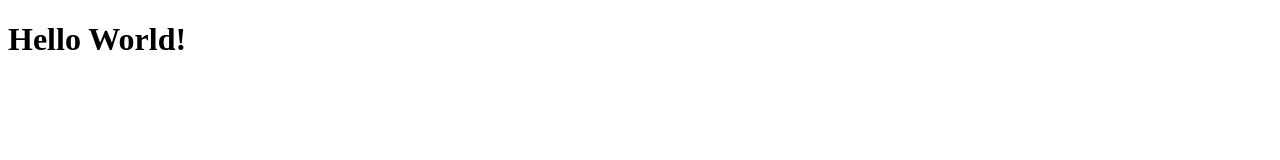
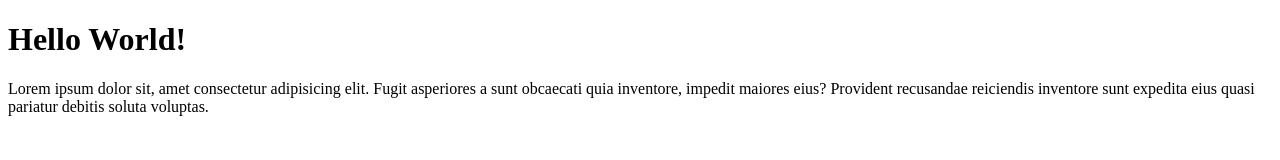
Before and after one commit to alpra-00/alwiya-git-test, a plain HTML site: page index.html in a window 1280 px wide. Drawn offline with Linux system fonts and the light colour scheme.

Commit message:
menambahkan paragraf

```diff
--- a/index.html
+++ b/index.html
@@ -10,6 +10,9 @@
 
 <body>
     <h1>Hello World!</h1>
+    <p>Lorem ipsum dolor sit, amet consectetur adipisicing elit. Fugit asperiores a sunt obcaecati quia inventore,
+        impedit maiores eius? Provident recusandae reiciendis inventore sunt expedita eius quasi pariatur debitis soluta
+        voluptas.</p>
 </body>
 
 </html>
```
